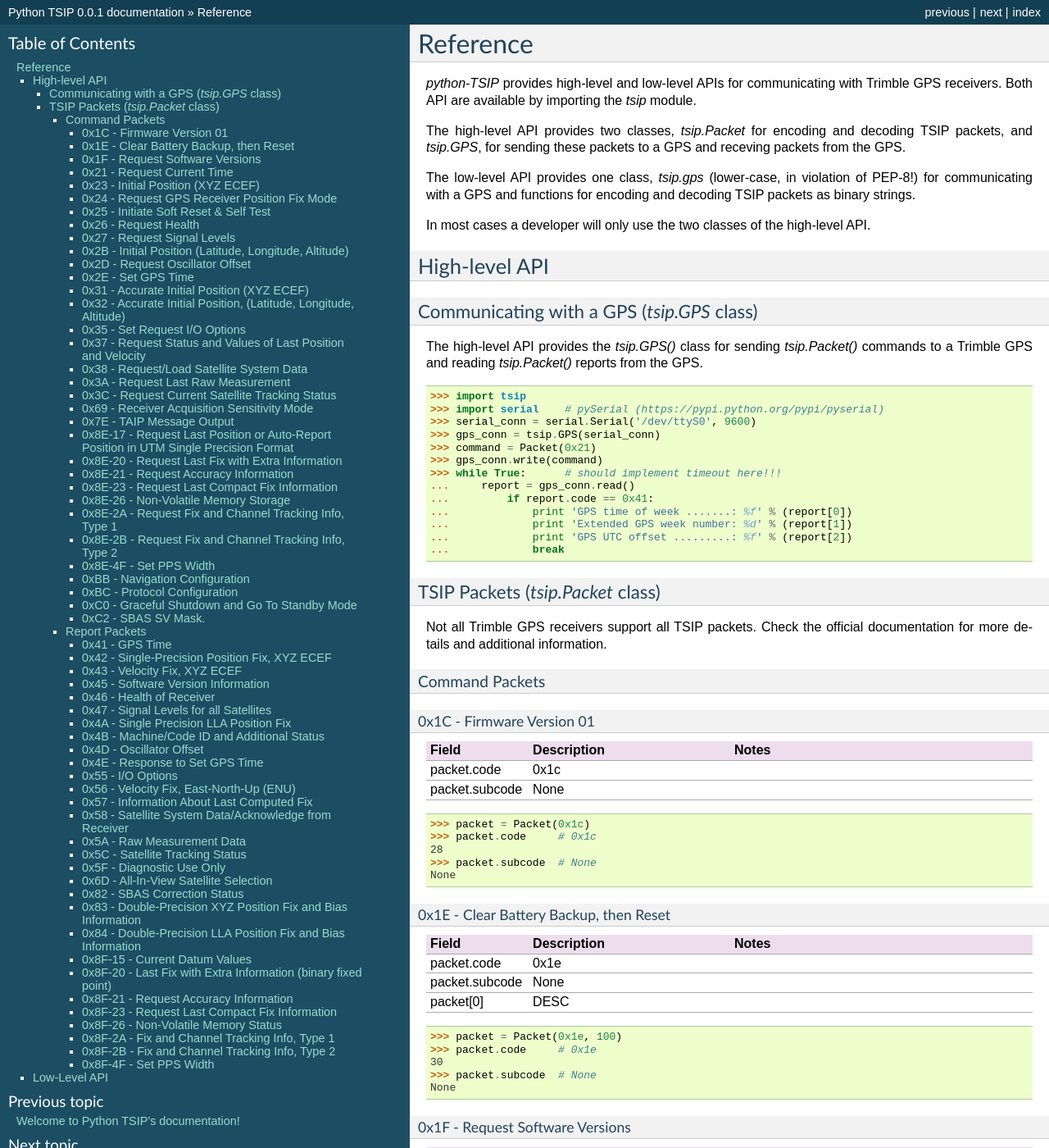
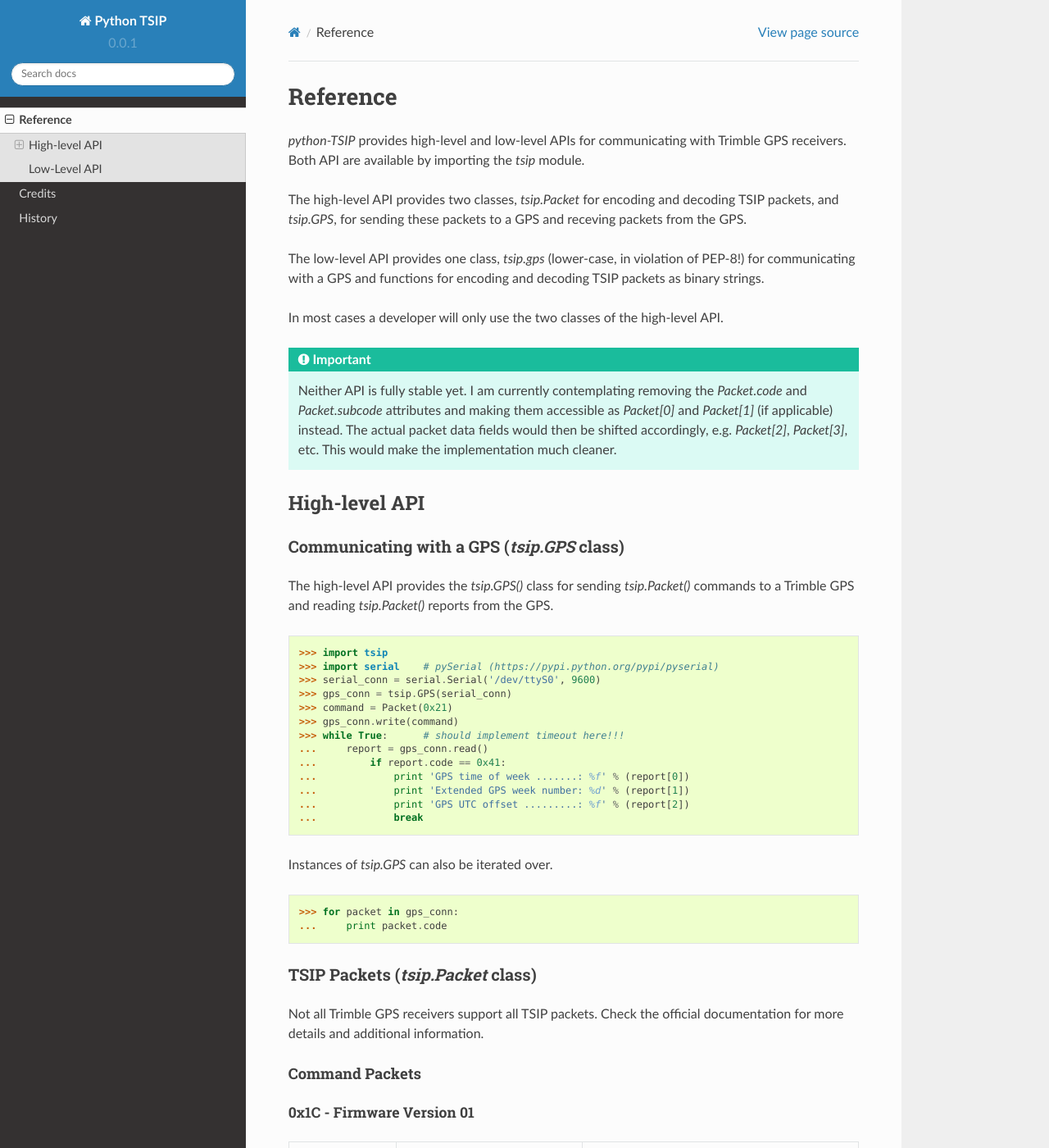
Before and after one commit to mjuenema/python-TSIP, a Sphinx documentation site: the page built from docs/packets.rst, in a window 1280 px wide and 1400 px high. Shown: the whole window at 82% size. Built offline with Sphinx 7.4.7 and the Read the Docs theme 2.0.0, drawn with Linux system fonts in a browser that asks for light colours; some of the changed lines change nothing that is shown; some of the changed text lies outside the part shown.

Commit message:
More docs/packets.rst

```diff
--- a/docs/conf.py
+++ b/docs/conf.py
@@ -113,7 +113,7 @@
 
 # The theme to use for HTML and HTML Help pages.  See the documentation for
 # a list of builtin themes.
-html_theme = 'default'
+html_theme = 'sphinx_rtd_theme'
 
 # Theme options are theme-specific and customize the look and feel of a
 # theme further.  For a list of options available for each theme, see the
--- a/docs/packets.rst
+++ b/docs/packets.rst
@@ -14,6 +14,13 @@
 binary strings.
 
 In most cases a developer will only use the two classes of the high-level API.
+
+.. important:: Neither API is fully stable yet. I am currently contemplating
+               removing the `Packet.code` and `Packet.subcode` attributes and
+               making them accessible as `Packet[0]` and `Packet[1]` (if
+               applicable) instead. The actual packet data fields would then
+               be shifted accordingly, e.g. `Packet[2]`, `Packet[3]`, etc. This
+               would make the implementation much cleaner.
 
 
 High-level API
@@ -41,6 +48,14 @@
    ...             print 'GPS UTC offset .........: %f' % (report[2])
    ...             break
 
+Instances of `tsip.GPS` can also be iterated over.
+
+.. code-block:: python
+
+   >>> for packet in gps_conn:
+   ...     print packet.code
+
+
 TSIP Packets (`tsip.Packet` class)
 ----------------------------------
 
@@ -58,17 +73,50 @@
    :widths: 10, 20, 30
 
    "packet.code", "0x1c", ""
-   "packet.subcode", "None", ""
-
-
-.. code-block:: python
-
-   >>> packet = Packet(0x1c)
-   >>> packet.code     # 0x1c
+   "packet.subcode", "0x01", ""
+
+
+.. code-block:: python
+
+   >>> command = Packet(0x1c, 0x01)
+   >>> command.code     # 0x1c
    28
-   >>> packet.subcode  # None
-   None
-
+   >>> command.subcode  # 0x01
+   1
+   >>> gps_conn.write(command)
+   >>> while True:
+   ...     report = gps_conn.read()
+   ...     if report.code == 0x1c and report.subcode == 0x81:
+   ...         print report
+   ...         break
+   Packet(0x1c, 0x81
+
+
+0x1C - Firmware Version 03
+..........................
+
+.. csv-table::
+   :header: "Field", "Description", "Notes"
+   :widths: 10, 20, 30
+
+   "packet.code", "0x1c", ""
+   "packet.subcode", "0x03", ""
+
+
+.. code-block:: python
+
+   >>> command = Packet(0x1c, 0x03)
+   >>> command.code     # 0x1c
+   28
+   >>> command.subcode  # 0x03
+   3
+   >>> gps_conn.write(command)
+   >>> while True:
+   ...     report = gps_conn.read()
+   ...     if report.code == 0x1c and report.subcode == 0x83:
+   ...         print report
+   ...         break
+   Packet(0x1c, 0x83
 
 
 0x1E - Clear Battery Backup, then Reset
@@ -80,17 +128,17 @@
 
    "packet.code", "0x1e", ""
    "packet.subcode", "None", ""
-   "packet[0]", "DESC", ""
-
-
-.. code-block:: python
-
-   >>> packet = Packet(0x1e, 100)
-   >>> packet.code     # 0x1e
+   "packet[0]", "Reset type", ""
+
+
+.. code-block:: python
+
+   >>> command = Packet(0x1e, 0x46)    # 0x46 = factory reset
+   >>> command.code     # 0x1e
    30
-   >>> packet.subcode  # None
-   None
-
+   >>> command.subcode  # None
+   None
+   >>> gps_conn.write(command)
 
 
 0x1F - Request Software Versions
@@ -111,7 +159,13 @@
    31
    >>> packet.subcode  # None
    None
-
+   >>> gps_conn.write(command)
+   >>> while True:
+   ...     report = gps_conn.read()
+   ...     if report.code == 0x45:
+   ...         print report
+   ...         break
+   Packet(0x45
 
 
 0x21 - Request Current Time
@@ -158,7 +212,6 @@
    None
 
 
-
 0x24 - Request GPS Receiver Position Fix Mode
 .............................................
 
@@ -172,12 +225,18 @@
 
 .. code-block:: python
 
-   >>> packet = Packet(0x24)
-   >>> packet.code     # 0x24
+   >>> command = Packet(0x24)
+   >>> command.code     # 0x24
    36
-   >>> packet.subcode  # None
-   None
-
+   >>> command.subcode  # None
+   None
+   >>> gps_conn.write(command)
+   >>> while True:
+   ...     report = gps_conn.read()
+   ...     if report.code == 0x6d:
+   ...         print report
+   ...         break
+   Packet(0x6d
 
 
 0x25 - Initiate Soft Reset & Self Test
@@ -193,12 +252,12 @@
 
 .. code-block:: python
 
-   >>> packet = Packet(0x25)
-   >>> packet.code     # 0x25
+   >>> command = Packet(0x25)
+   >>> command.code     # 0x25
    37
-   >>> packet.subcode  # None
-   None
-
+   >>> command.subcode  # None
+   None
+   >>> gps_conn.write(command)
 
 
 0x26 - Request Health
@@ -214,11 +273,18 @@
 
 .. code-block:: python
 
-   >>> packet = Packet(0x26)
-   >>> packet.code     # 0x26
+   >>> command = Packet(0x26)
+   >>> command.code     # 0x26
    38
-   >>> packet.subcode  # None
-   None
+   >>> command.subcode  # None
+   None
+   >>> gps_conn.write(command)
+   >>> while True:
+   ...     report = gps_conn.read()
+   ...     if report.code == 0x46 or report.code == 0x4b:
+   ...         print report
+   ...         break
+   Packet(0x4b
 
 
 
@@ -235,11 +301,18 @@
 
 .. code-block:: python
 
-   >>> packet = Packet(0x27)
-   >>> packet.code     # 0x27
+   >>> command = Packet(0x27)
+   >>> command.code     # 0x27
    39
-   >>> packet.subcode  # None
-   None
+   >>> command.subcode  # None
+   None
+   >>> gps_conn.write(command)
+   >>> while True:
+   ...     report = gps_conn.read()
+   ...     if report.code == 0x47:
+   ...         print report
+   ...         break
+   Packet(0x47
 
 
 
@@ -1626,6 +1699,13 @@
    >>> if packet.code == 0x8f:
    ...     packet.subcode      # 0x4f
    79
+
+Adding new TSIP packets
+~~~~~~~~~~~~~~~~~~~~~~~
+
+The high-level API provides a simple mechanism for adding new TSIP
+packets. TODO: Describe this!
+
 
 Low-Level API
 =============
```
